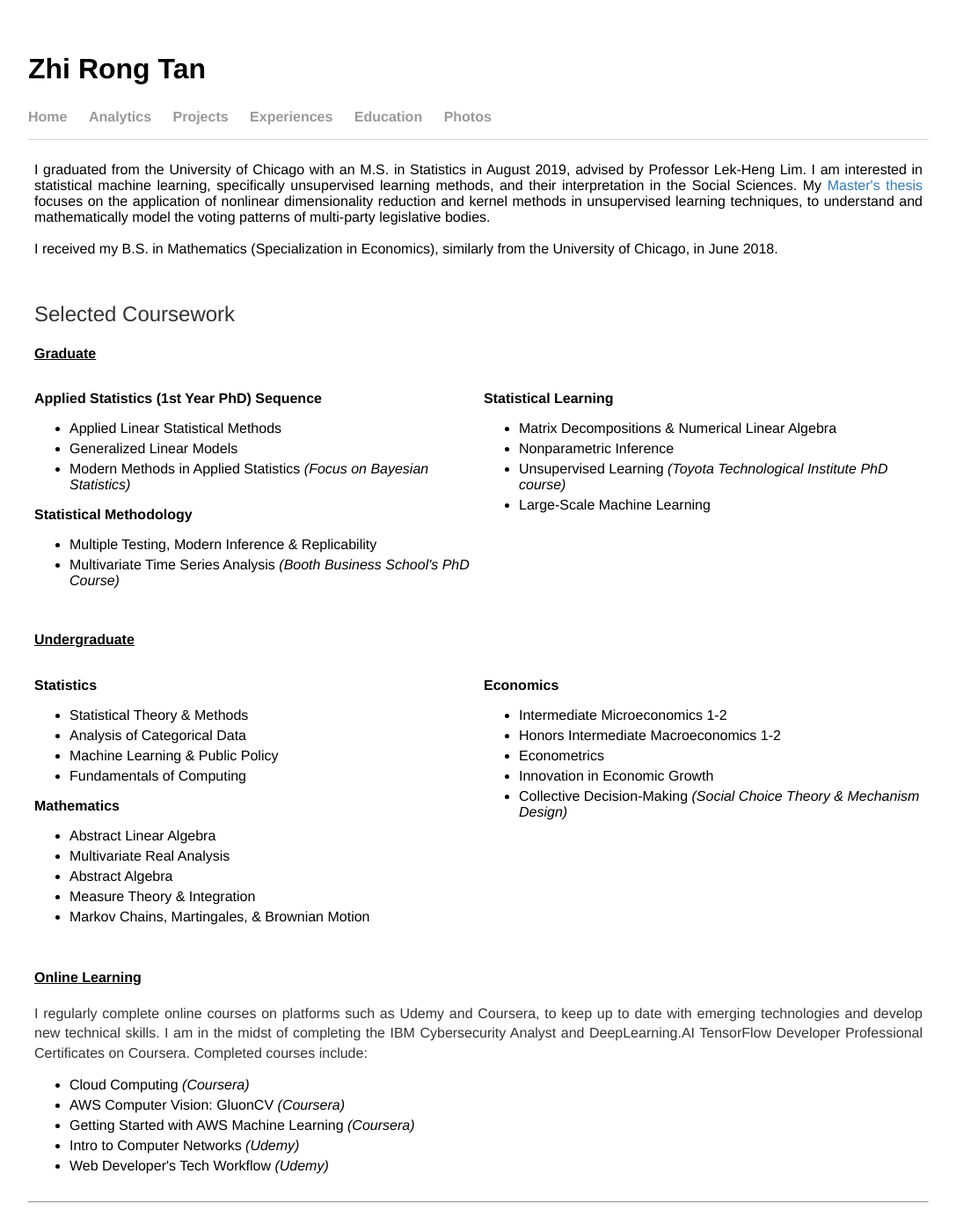
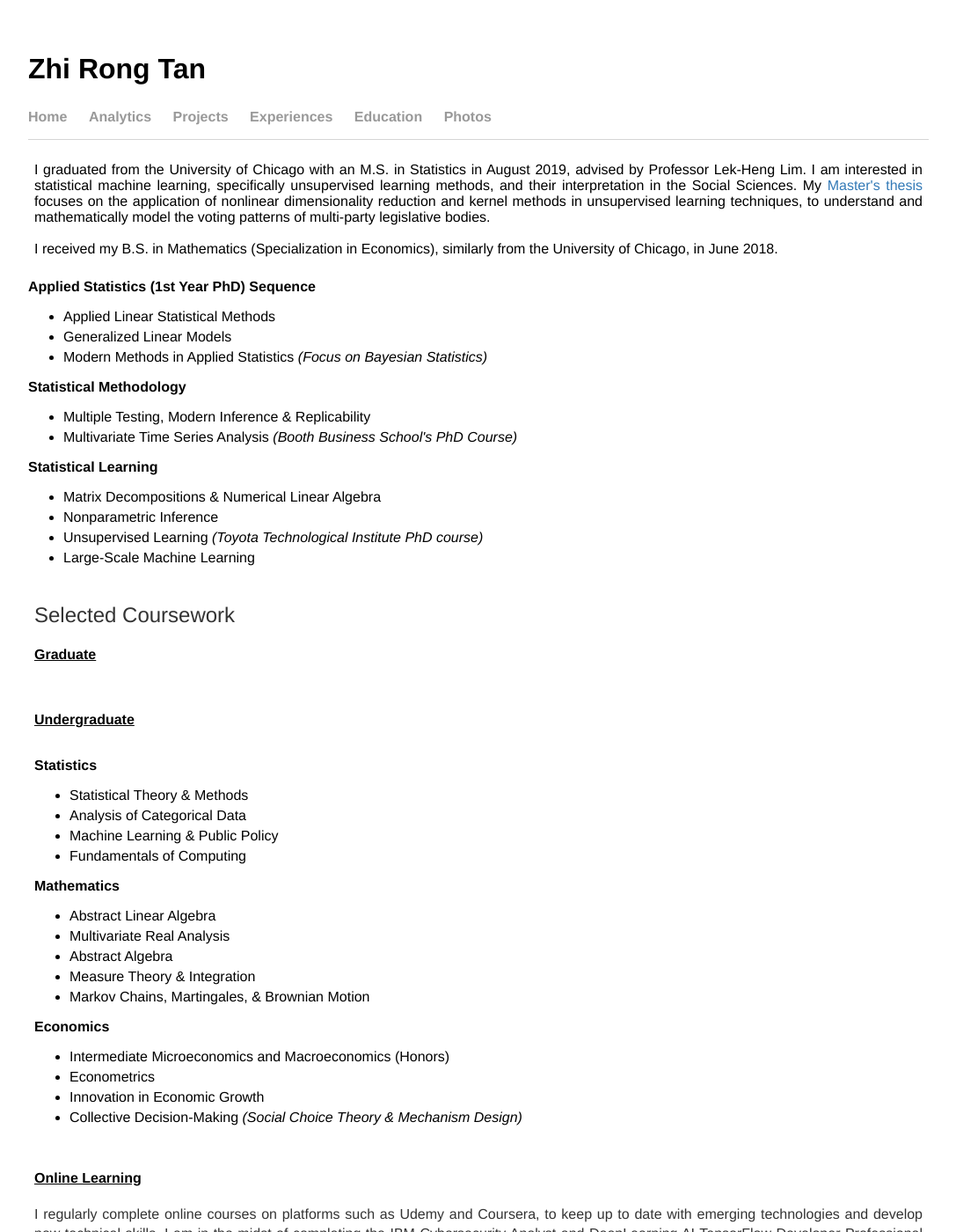
Before and after one commit to tanzhirong/tanzhirong.github.io, a Jekyll site: the page built from acad/index.html, in a window 1280 px wide and 1400 px high. Shown: the whole window at 88% size, without its empty margins (96-1183 px from the left). Built offline with Jekyll 4.4.1, drawn with Linux system fonts in a browser that asks for light colours.

Commit message:
Update index.html

```diff
--- a/acad/index.html
+++ b/acad/index.html
@@ -21,7 +21,6 @@ title: Education | Zhi Rong Tan
         </td>
     </tr>
     <tr>
-        <td width="50%">
             <b>Applied Statistics (1st Year PhD) Sequence</b>
             <ul class="justify_ul">
                 <li>Applied Linear Statistical Methods</li>
@@ -33,8 +32,6 @@ title: Education | Zhi Rong Tan
                 <li>Multiple Testing, Modern Inference & Replicability</li>
                 <li>Multivariate Time Series Analysis <i>(Booth Business School's PhD Course)</i></li>
             </ul>
-        </td>
-        <td>
             <b>Statistical Learning</b>
             <ul class="justify_ul">
                 <li>Matrix Decompositions & Numerical Linear Algebra</li>
@@ -42,7 +39,6 @@ title: Education | Zhi Rong Tan
                 <li>Unsupervised Learning <i>(Toyota Technological Institute PhD course)</i></li>
                 <li>Large-Scale Machine Learning</li>
             </ul>
-        </td>
     </tr>
 
     <tr>
@@ -67,19 +63,13 @@ title: Education | Zhi Rong Tan
                 <li>Measure Theory & Integration</li>
                 <li>Markov Chains, Martingales, & Brownian Motion</li>
             </ul>
-
-        </td>
-        <td>
             <b>Economics</b>
             <ul class="justify_ul">
-                <li>Intermediate Microeconomics 1-2</li>
-                <li>Honors Intermediate Macroeconomics 1-2</li>
+                <li>Intermediate Microeconomics and Macroeconomics (Honors)</li>
                 <li>Econometrics</li>
                 <li>Innovation in Economic Growth</li>
                 <li>Collective Decision-Making <i>(Social Choice Theory & Mechanism Design)</i></li>
             </ul>
-        </td>
-
     </tr>
 </table>
 
```
